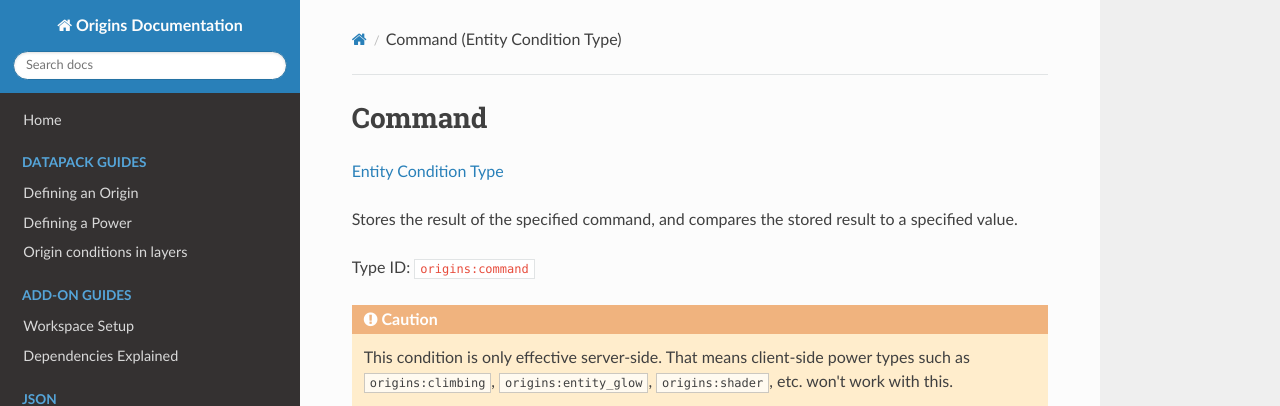
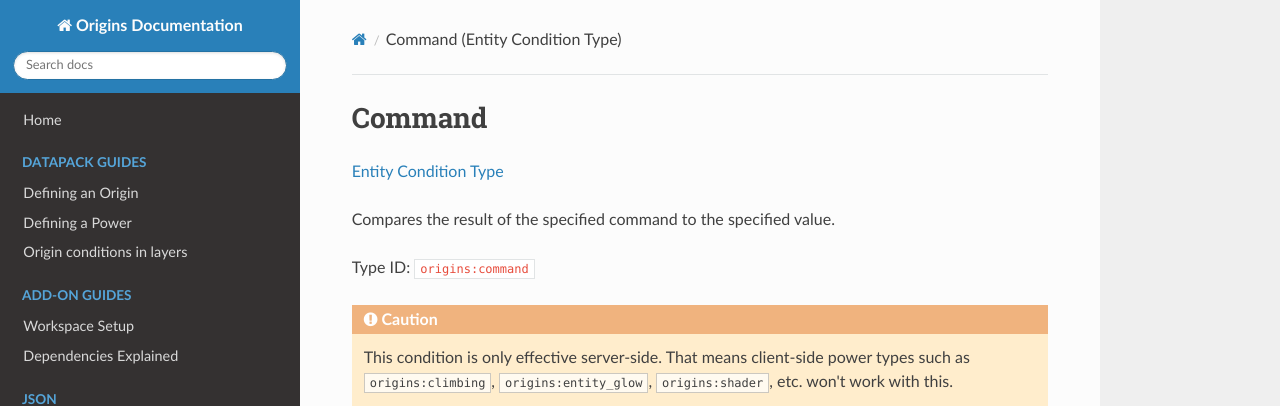
Before and after one commit to apace100/origins-docs, an MkDocs documentation site: the page built from docs/types/entity_condition_types/command.md, in a window 1280 px wide and 1188 px high. Shown: the top 406 px of the window. Built offline with MkDocs 1.6.1, drawn with Linux system fonts in a browser that asks for light colours; nearby versions of some CDN libraries.

Commit message:
Updated `command.md` (Entity Condition Type) * Simplified the description of the power type

```diff
--- a/docs/types/entity_condition_types/command.md
+++ b/docs/types/entity_condition_types/command.md
@@ -7,9 +7,10 @@ date: 2021-04-04
 
 [Entity Condition Type](../entity_condition_types.md)
 
-Stores the result of the specified command, and compares the stored result to a specified value.
+Compares the result of the specified command to the specified value.
 
 Type ID: `origins:command`
+
 
 !!! caution
 
```
